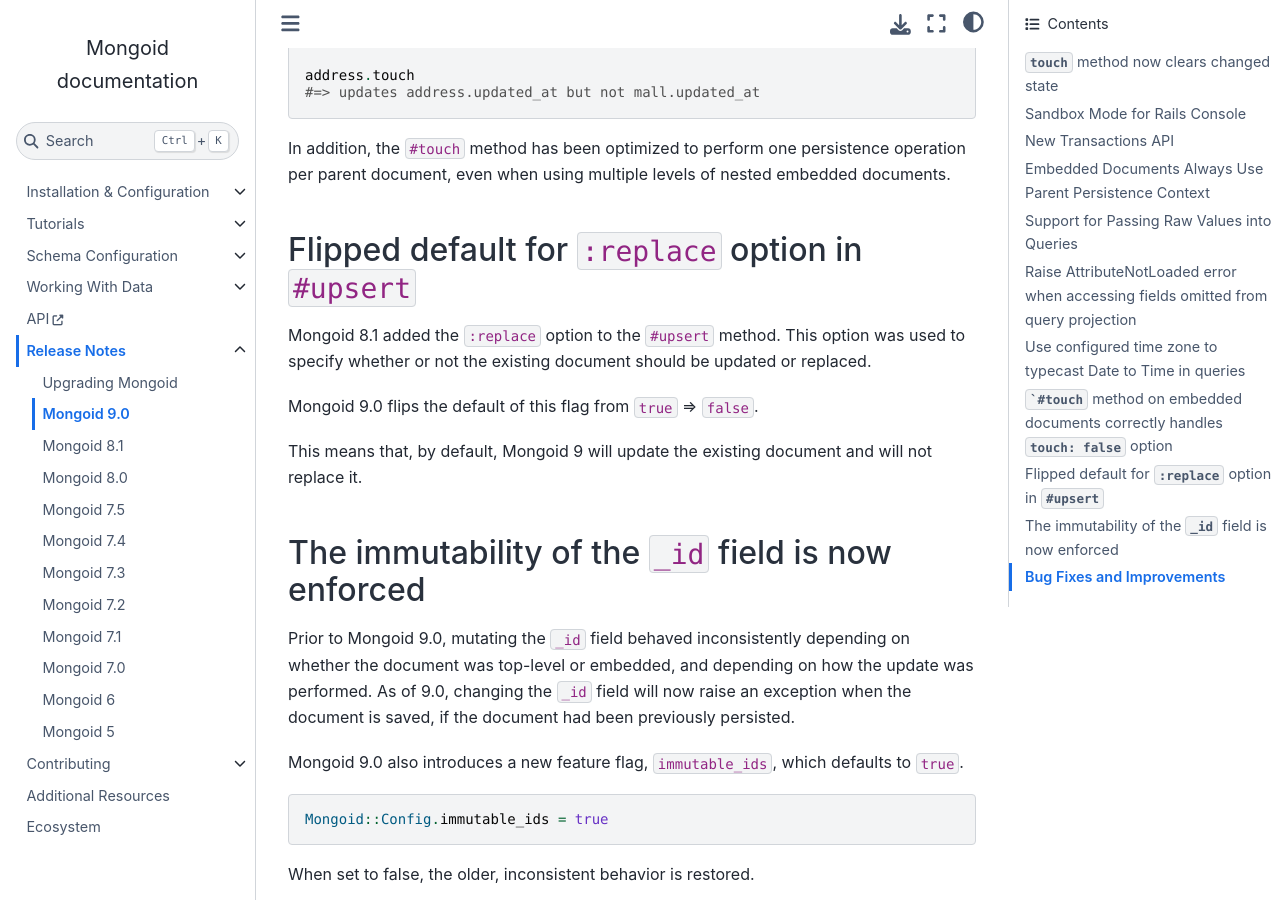
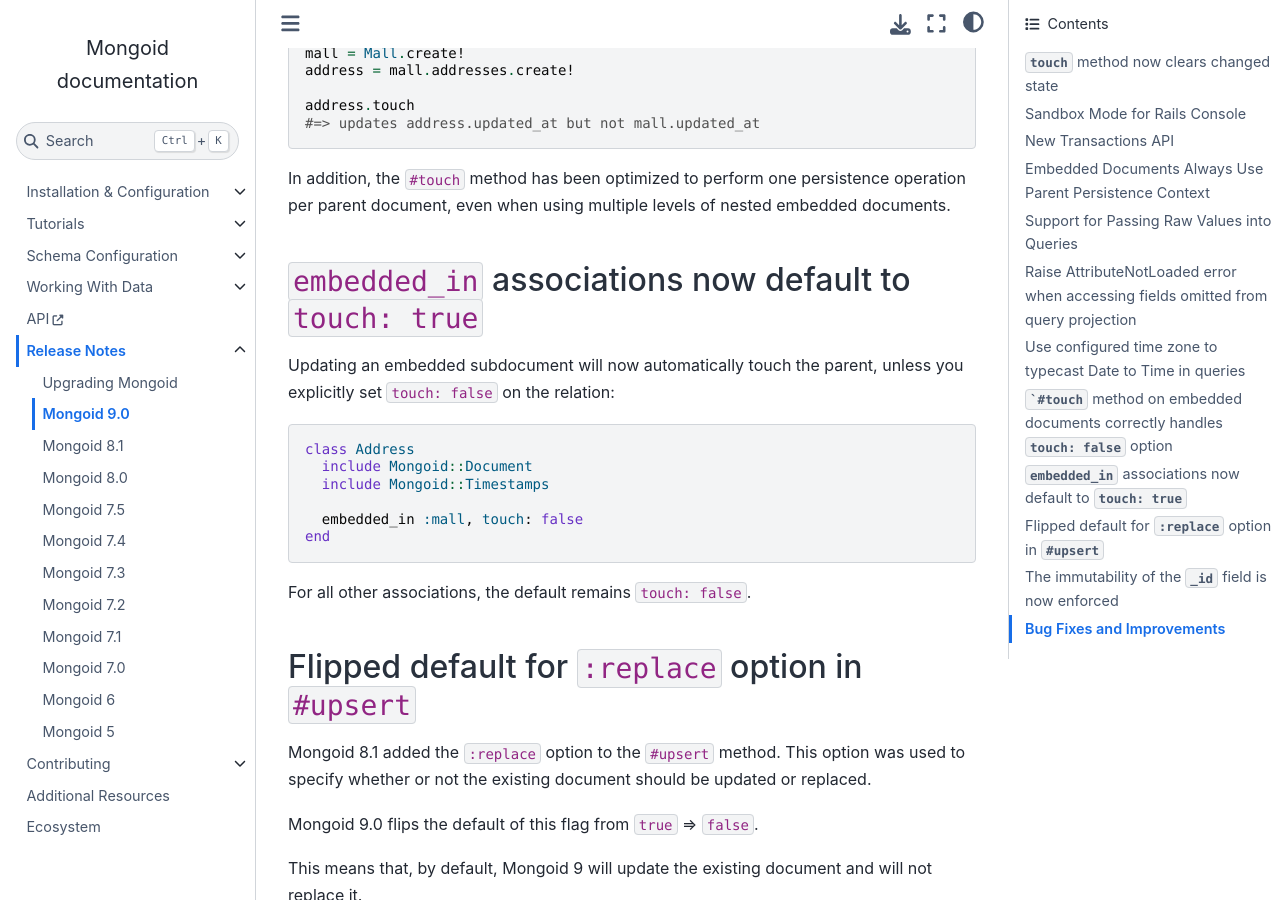
Before and after one commit to i80and/docs-mongoid, a Sphinx documentation site: the page built from docs/release-notes/mongoid-9.0.txt, in a window 1280 px wide and 900 px high, scrolled down 4093 px. Built offline with Sphinx 7.4.7 and the Sphinx Book theme 1.1.4, drawn with Linux system fonts in a browser that asks for light colours; some of the changed text lies outside the part shown.

Commit message:
MONGOID-5016 default embedded touch to true (#5554)
* first steps toward a `touch: true` default for embedded_in relations

* add touch suppression so that `touch: false` can override `touch: true`

* typo

* refactor the deeply nested callbacks to another method

* update release notes

```diff
--- a/docs/release-notes/mongoid-9.0.txt
+++ b/docs/release-notes/mongoid-9.0.txt
@@ -191,6 +191,24 @@ persistence operation per parent document, even when using multiple
 levels of nested embedded documents.
 
 
+``embedded_in`` associations now default to ``touch: true``
+-----------------------------------------------------------
+
+Updating an embedded subdocument will now automatically touch the parent,
+unless you explicitly set ``touch: false`` on the relation:
+
+.. code-block:: ruby
+
+  class Address
+    include Mongoid::Document
+    include Mongoid::Timestamps
+
+    embedded_in :mall, touch: false
+  end
+
+For all other associations, the default remains ``touch: false``.
+
+
 Flipped default for ``:replace`` option in ``#upsert``
 ------------------------------------------------------
 
```
